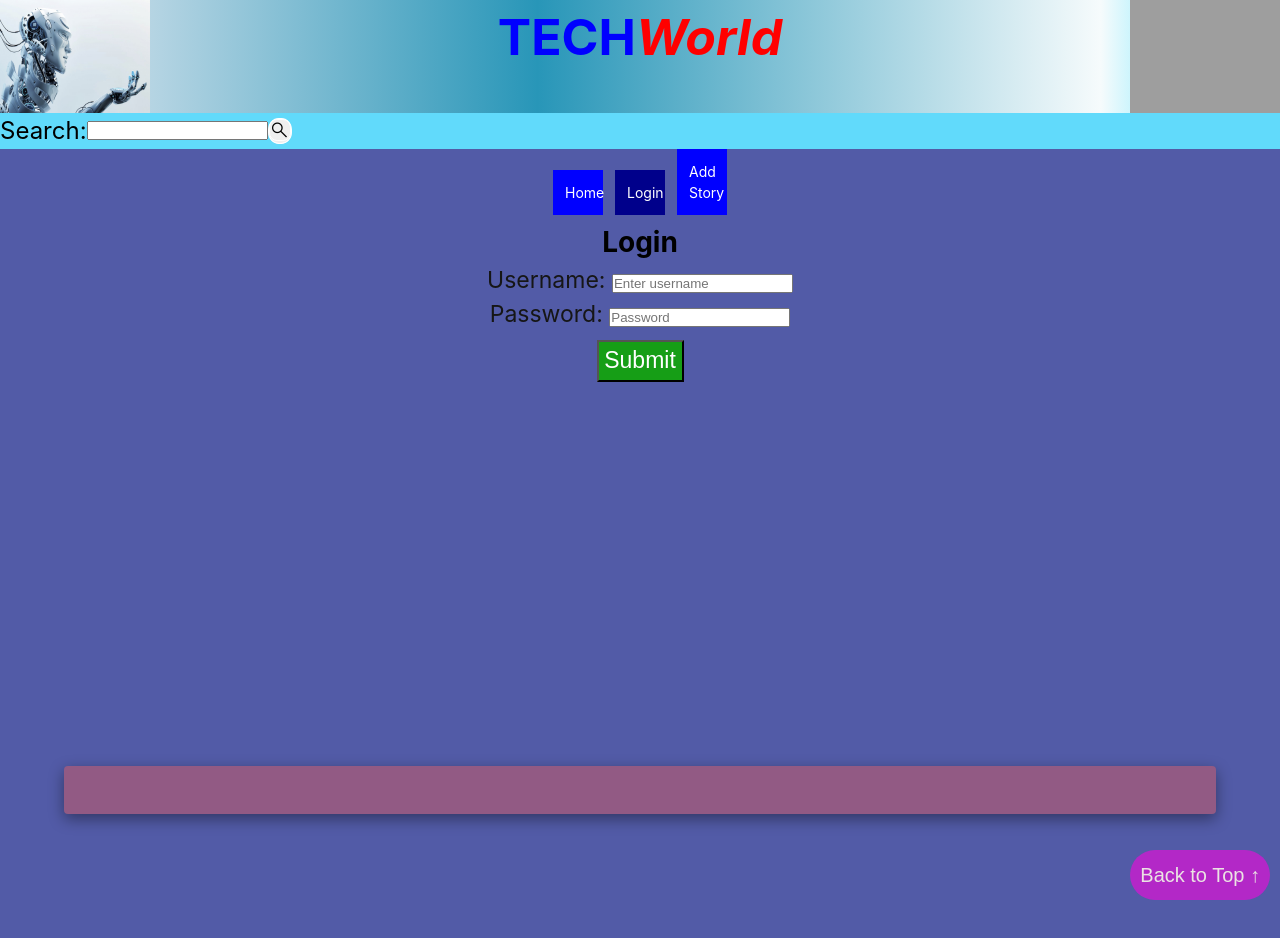
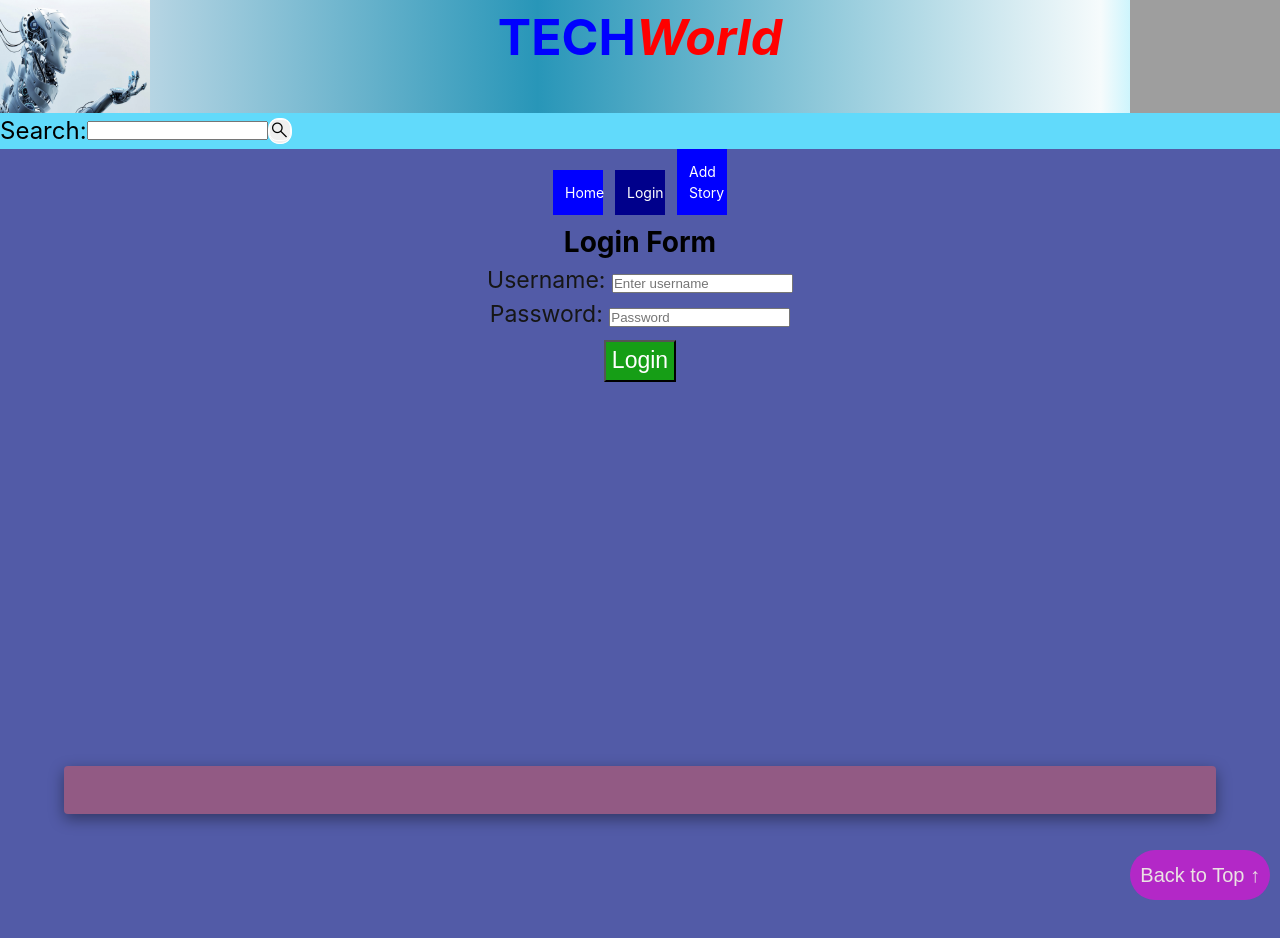
Before and after one commit to manotim/Tech-Blog-App, a React (Create React App) app: page /login in a window 1280 px wide. Shown: the top 938 px of the page. Built offline with nearby package versions, Linux system fonts and the light colour scheme; grey boxes are pictures that could not be loaded.

Commit message:
style updates

```diff
--- a/src/Components/App.css
+++ b/src/Components/App.css
@@ -316,7 +316,7 @@ header {
   }
 }
 
-@media screen and (max-width: 600px) {
+@media screen and (max-width: 480px) {
   body {
     width: auto;
   }
@@ -328,4 +328,8 @@ header {
   h4 {
     display: none;
   }
+
+  .innovation-title {
+    font-size: 2.0625rem;
+  }
 }
--- a/src/Components/Login.js
+++ b/src/Components/Login.js
@@ -28,7 +28,7 @@ function Login({ setIsLoggedIn }) {
   return (
     <div>
       <div>
-        <h1>Login</h1>
+        <h1>Login Form</h1>
         <form className='login-form' onSubmit={handleSubmit}>
           <div>
             <label htmlFor='name'>Username: </label>
@@ -52,7 +52,7 @@ function Login({ setIsLoggedIn }) {
               onChange={handleChange}
             />
           </div>
-          <input className='login-btn' type='submit' value='Submit' />
+          <input className='login-btn' type='submit' value='Login' />
         </form>
       </div>
     </div>
```
